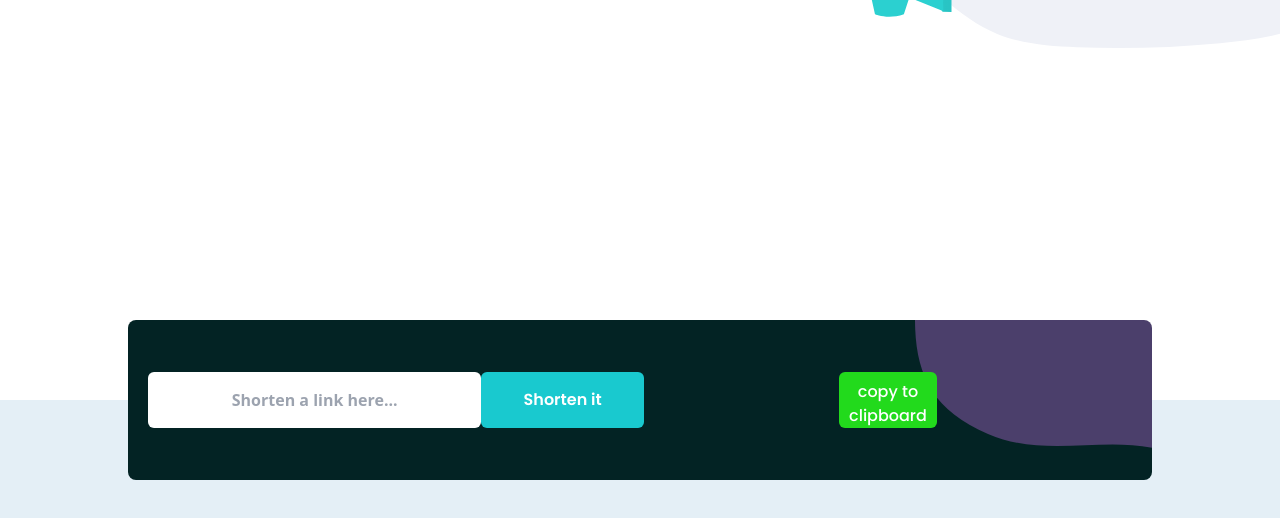
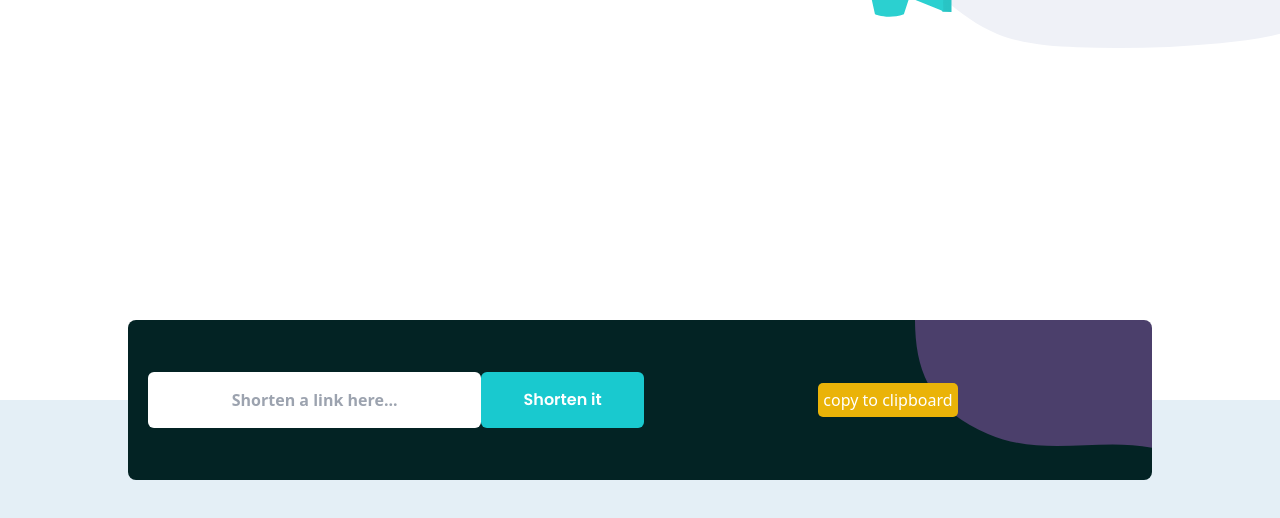
Before and after one commit to hebrohim/url-shortner, a React (Create React App) app: page / in a window 1280 px wide. Both pictures are taken after a click on the button "Shorten it". Shown: the part 433-951 px from the top of the page. Built offline with nearby package versions, Linux system fonts and the light colour scheme; no server answers.

Commit message:
style:add background color to button

```diff
--- a/src/Components/Main.js
+++ b/src/Components/Main.js
@@ -7,28 +7,25 @@
   const [userInput, setuserInput] = useState("");
   const [shortenedLink, setshortenedLink] = useState("");
   const [displayLink, setdisplayLink] = useState(false)
-  // const fetchData = async () => {
-  //   try {
-  //     const response = await axios(
-  //       `https://api.shrtco.de/v2/shorten?url=${userInput}`
-  //     );
-  //     // setshortenedLink(response.data.result.full_short_link);
-  //     console.log(response.data)
-  //   } catch (e) {
-  //     console.log(e);
-  //   }
-  // };
+const [copied, setCopied] = useState(false)
 
- const Data = ()=>{ fetch(`https://api.shrtco.de/v2/shorten?url=${userInput}`)
-.then(response =>{
-    return response.json();
-}).then(data =>{
+  //Fetch Data
 
-   setshortenedLink(data.result.full_short_link)
+const Data = () => {axios.get(`https://api.shrtco.de/v2/shorten?url=${userInput}`).then((response) => {
+   setshortenedLink(response.data.result.full_short_link)
 
-})
+});
+}
 
- }
+let btn_style = {
+  borderRadius:"5px",
+  textAlign:"center",
+  padding:"5px",
+  color:"white",
+  // fontWeight:"bold"
+  // 'rounded-md text-center p-2 text-white font-textFont md:w-[20%] md:h-14'
+
+}
 
   return (
     <div className="h-[90vh] bg-[#d4e6f1a1]">
@@ -60,13 +57,13 @@
             </div>
             <CopyToClipboard text={shortenedLink}>
             <button
-              className="bg-[#22da1c] rounded-md text-center p-2 text-white font-textFont
-             md:w-[20%] md:h-14"
+            style={btn_style}
+              className= {copied?"bg-red-500":"bg-yellow-500"}
               onClick={() => {
-                console.log(userInput);
+                setCopied(!copied)
               }}
             >
-              copy to clipboard
+              {copied?"copied!":"copy to clipboard"}
             </button>
 </CopyToClipboard>
 
```
